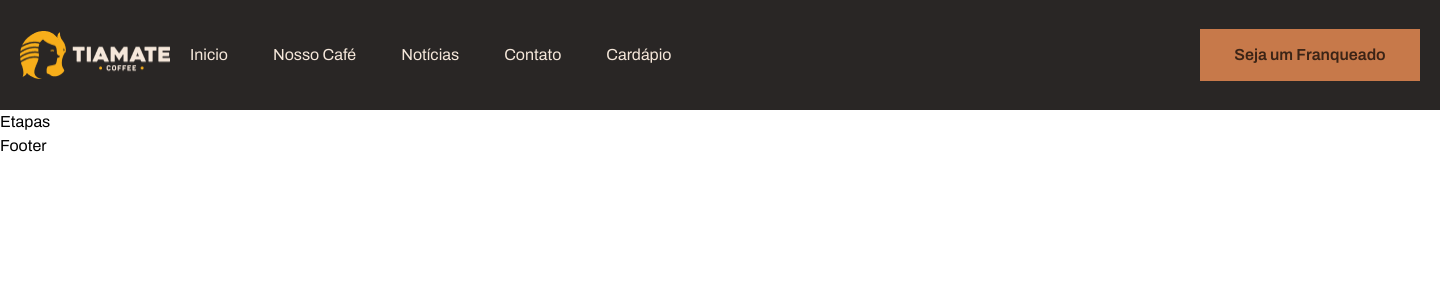
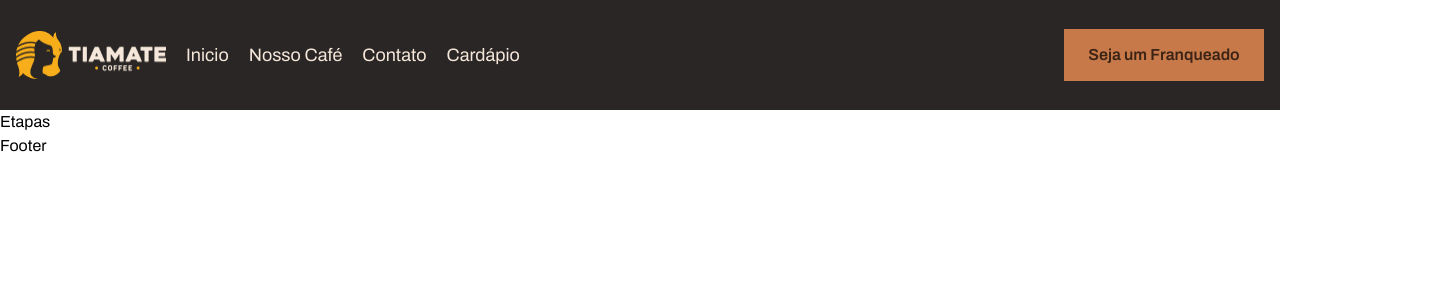
Before and after one commit to Brunlps/react-tiamate, a React (Vite) app: page / in a window 1280 px wide. Shown: the top 300 px of the page, 1440 px wide, since content can reach past the window. Built offline with nearby package versions, Linux system fonts and the light colour scheme.

Commit message:
header pronto

```diff
--- a/src/components/Header.jsx
+++ b/src/components/Header.jsx
@@ -1,28 +1,70 @@
+import { useState } from 'react';
+import { BiMenu } from 'react-icons/bi';
 import { Link } from 'react-router';
 
 const Header = () => {
+    const [mostraMenu, setMostraMenu] = useState(false);
+    const [tamanho, setTamanho] = useState(window.innerWidth);
     return (
-        <header className="pl-5 pr-5 bg-[#292625] w-360 h-27.5 flex items-center justify-start gap-5">
+        <>
+            {tamanho > 780 ? (
+                <header className="bg-[#292625] px-10.75 lg:px-4 h-27.5 w-screen flex items-center justify-between">
+                    <div className='flex items-center'>
                         <img src="./public/HeaderLogo_horizontal_01.png" className="w-37.5 h-[48.97px]" alt="" />
-            <ul className='flex gap-11.25'>
+                        <ul className='flex ml-13.75 lg:ml-5 gap-11.25 lg:gap-5'>
                             <li>
-                    <Link className="size-4.5 text-[#F5E7DA]">Inicio</Link>
+                                <Link to="/" className="hover:text-yellow-500 text-[18px] text-[#F5E7DA]">Inicio</Link>
                             </li>
                             <li>
-                    <Link className="size-4.5 text-[#F5E7DA]">Nosso Café</Link>
+                                <Link to="/nosso-cafe" className="hover:text-yellow-500 whitespace-nowrap text-[18px] text-[#F5E7DA]">Nosso Café</Link>
                             </li>
                             <li>
-                    <Link className="size-4.5 text-[#F5E7DA]">Notícias</Link>
+                                <Link to="/contato" className="hover:text-yellow-500 text-[18px] text-[#F5E7DA]">Contato</Link>
                             </li>
                             <li>
-                    <Link className="size-4.5 text-[#F5E7DA]">Contato</Link>
+                                <Link to="/cardapio" className="hover:text-yellow-500 text-[18px] text-[#F5E7DA]">Cardápio</Link>
+                            </li>
+                        </ul>
+
+                    </div>
+                    <div>
+                        <Link to="/franquia" className="bg-[#C7794A] text-[#3B2416] ml-35.75 xl:ml-10 lg:ml-3 font-semibold w-55 lg:w-50 h-13 flex items-center justify-center whitespace-nowrap px-5.75">Seja um Franqueado</Link>
+                    </div>
+                </header>
+            ) : (
+                <header >
+                    <div className="bg-[#292625] px-4.75  items-center justify-between lg:px-4 h-27.5 w-screen flex flex-row">
+                        <div className='flex'>
+                             <BiMenu onClick={event => mostraMenu ? (setMostraMenu(false)) : (setMostraMenu(true))} className='text-white size-15' />
+                            <img src={(tamanho < 700) ? ("./public/headerlogo.png"):("./public/HeaderLogo_horizontal_01.png")}  className={(tamanho < 700) ? ("mt-2 w-10 h-10") : ("w-37.5 h-[48.97px] mt-2")} alt="" />
+                        </div>
+
+                        <Link to="/franquia" className="bg-[#C7794A] text-[#3B2416] xl:ml-10 lg:ml-3 font-semibold w-55 lg:w-50 h-13 flex items-center justify-center whitespace-nowrap px-5.75">Seja um Franqueado</Link>
+
+
+                    </div>
+                    <div className={mostraMenu ? (" flex ") : ("hidden opacity-0 invisible")}>
+                        <div id="overlay" onClick={() => { setMostraMenu(false) }} className={mostraMenu ? ("w-full h-screen bg-[#292625]/70 fixed top-0 left-0 duration-200") : ("opacity-0 invisible")}></div>
+                        <ul className='w-2/4 h-screen flex flex-col items-start gap-10 relative z-10 bg-white'>
+                            <li>
+                                <Link to="/" className="hover:text-yellow-500 text-[25px] text-black font-bold">Inicio</Link>
                             </li>
                             <li>
-                    <Link className="size-4.5 text-[#F5E7DA]">Cardápio</Link>
+                                <Link to="/nosso-cafe" className="hover:text-yellow-500 whitespace-nowrap text-[25px] text-black font-bold mt-5 mb-5">Nosso Café</Link>
+                            </li>
+                            <li>
+                                <Link to="/contato" className="hover:text-yellow-500 text-[25px] text-black font-bold">Contato</Link>
+                            </li>
+                            <li>
+                                <Link to="/cardapio" className="hover:text-yellow-500 text-[25px] text-black font-bold">Cardápio</Link>
                             </li>
                         </ul>
-            <button className="bg-[#C7794A] text-[#3B2416] ml-auto font-semibold w-55 h-13">Seja um Franqueado</button>
+                    </div>
                 </header>
+
+            )}
+        </>
+
     );
 }
 
```
Also changed, not shown: public/headerlogo.png (added). Lines whose indentation alone changed are shown as unchanged.
